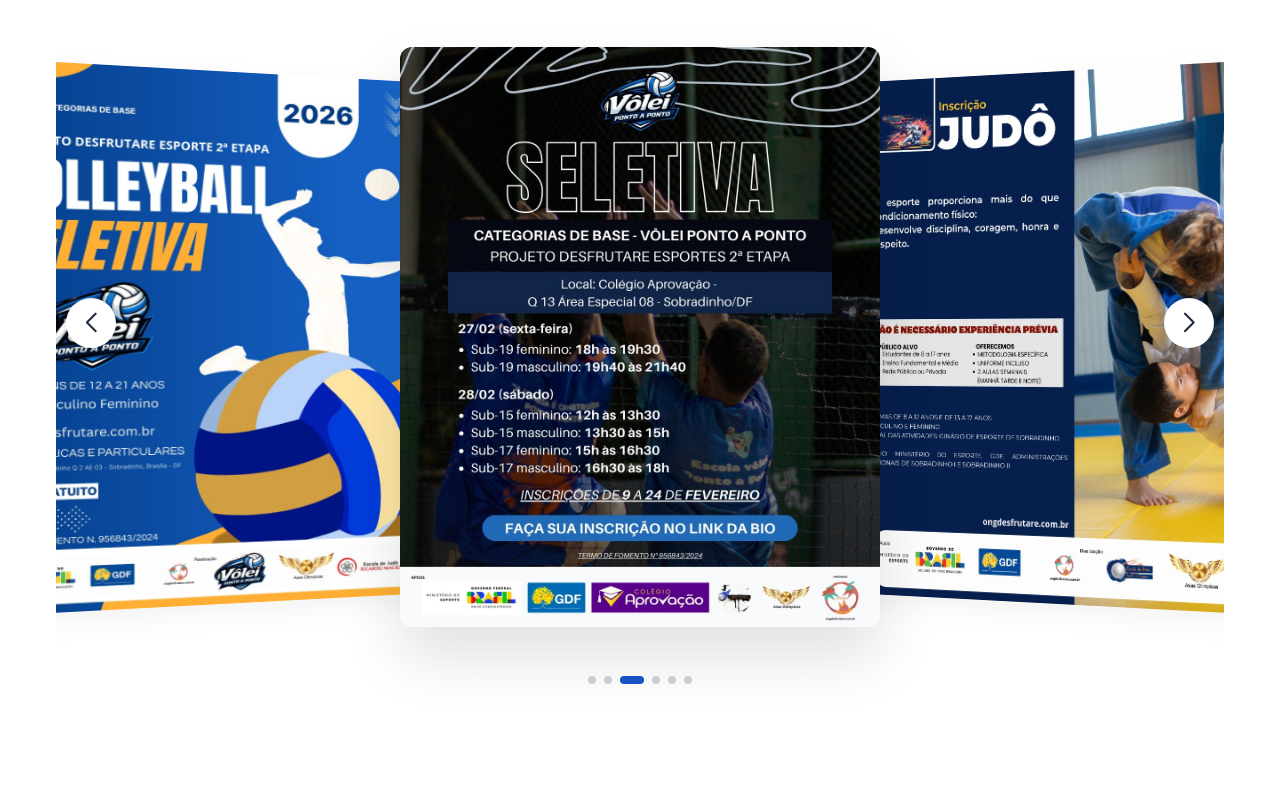
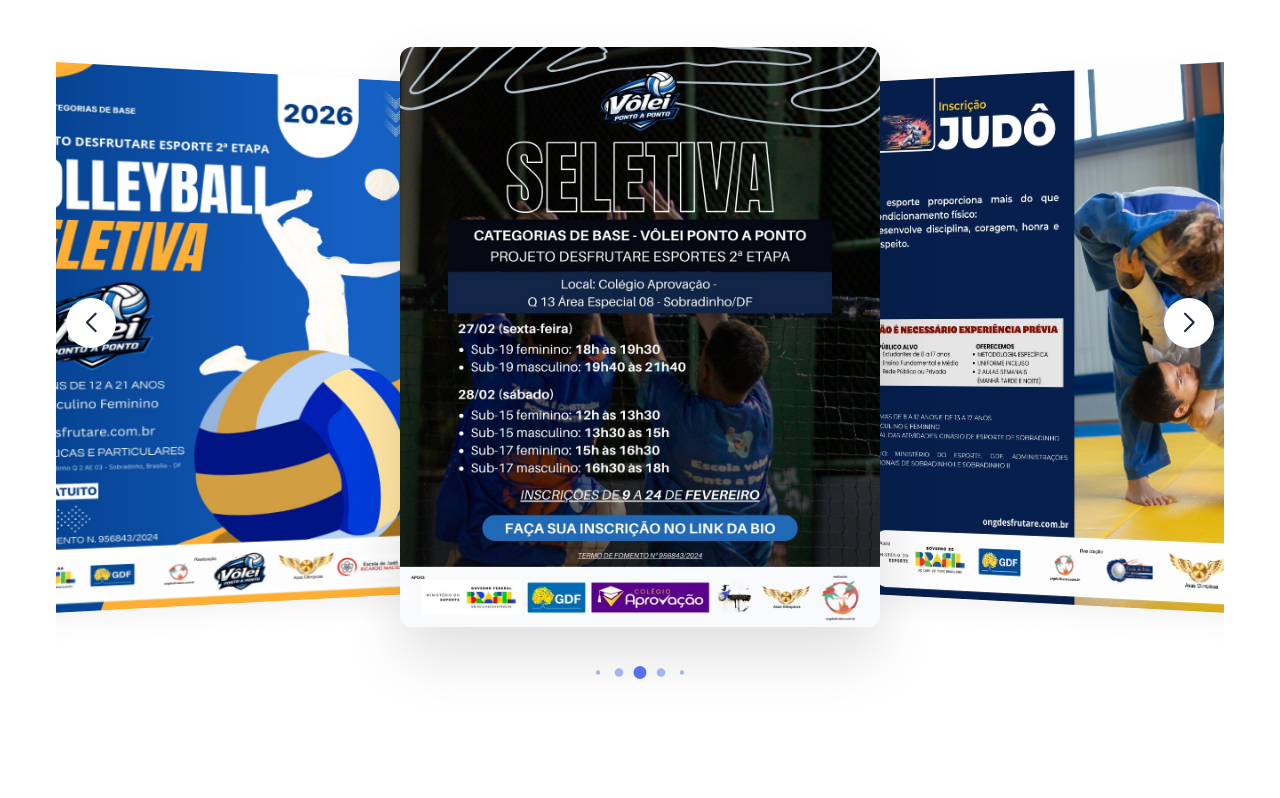
Before and after one commit to viitones/desfrutare, a React (Vite) app: page / in a window 1280 px wide. Shown: the part 712-1510 px from the top of the page. Built offline with nearby package versions, Linux system fonts and the light colour scheme.

Commit message:
:wrench: ajuste no swiper bullet

```diff
--- a/src/pages/Initial-page/index.css
+++ b/src/pages/Initial-page/index.css
@@ -216,7 +216,7 @@
 }
 
 /* Customizing Swiper Bullets */
-.myAdsSwiper .swiper-pagination-bullet {
+/* .myAdsSwiper .swiper-pagination-bullet {
   background: #1e293b;
   opacity: 0.2;
   width: 8px;
@@ -229,6 +229,17 @@
   background: #1851c3;
   width: 24px;
   border-radius: 4px;
+} */
+
+.swiper-pagination-bullet {
+  width: 13px;
+  height: 13px;
+  opacity: 0.5;
+  background: #5372F0;
+}
+
+.swiper-pagination-bullet-active {
+  opacity: 1;
 }
 
 .myAdsSwiper .swiper-pagination {
--- a/src/pages/Initial-page/index.tsx
+++ b/src/pages/Initial-page/index.tsx
@@ -18,7 +18,7 @@
 import SplitText from "../../components/React-Bits/Split-text";
 import Slider from "../../components/Slider";
 
-import { Autoplay, EffectCoverflow, Pagination, A11y } from 'swiper/modules';
+import { A11y, Autoplay, EffectCoverflow, Pagination } from 'swiper/modules';
 import { Swiper, SwiperSlide } from 'swiper/react';
 
 
@@ -81,11 +81,12 @@
               delay: 3500,
               disableOnInteraction: false,
             }}
-            pagination={{
-              clickable: true,
+            pagination={{ el: '.swiper-pagination', clickable: true, dynamicBullets: true}}
+            navigation={{
+              nextEl: '.swiper-button-next',
+              prevEl: '.swiper-button-prev',
             }}
-            navigation={true}
-            modules={[Autoplay, Pagination, Navigation, EffectCoverflow]}
+            modules={[Autoplay, Pagination, Navigation, EffectCoverflow, A11y]}
             className="myAdsSwiper"
           >
             <SwiperSlide><img src={ad1} alt="Anúncio 1" /></SwiperSlide>
@@ -94,6 +95,13 @@
             <SwiperSlide><img src={ad1} alt="Anúncio 1 - cópia" /></SwiperSlide>
             <SwiperSlide><img src={ad2} alt="Anúncio 2 - cópia" /></SwiperSlide>
             <SwiperSlide><img src={ad3} alt="Anúncio 3 - cópia" /></SwiperSlide>
+            <div className="slider-controler">
+              <div className="swiper-button-prev slide-arrow">
+              </div>
+              <div className="swiper-button-next slide-arrow">
+              </div>
+              <div className="swiper-pagination"></div>
+            </div>
           </Swiper>
         </section>
 
```
